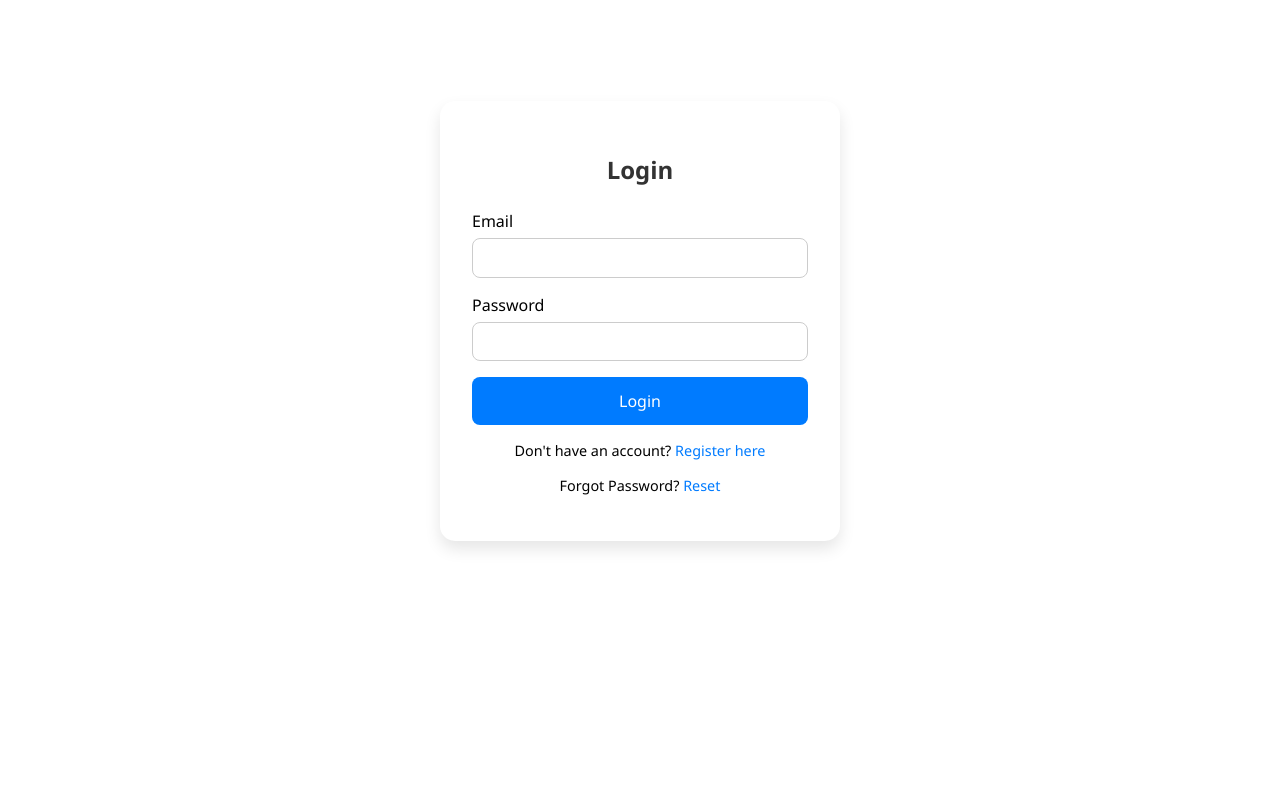
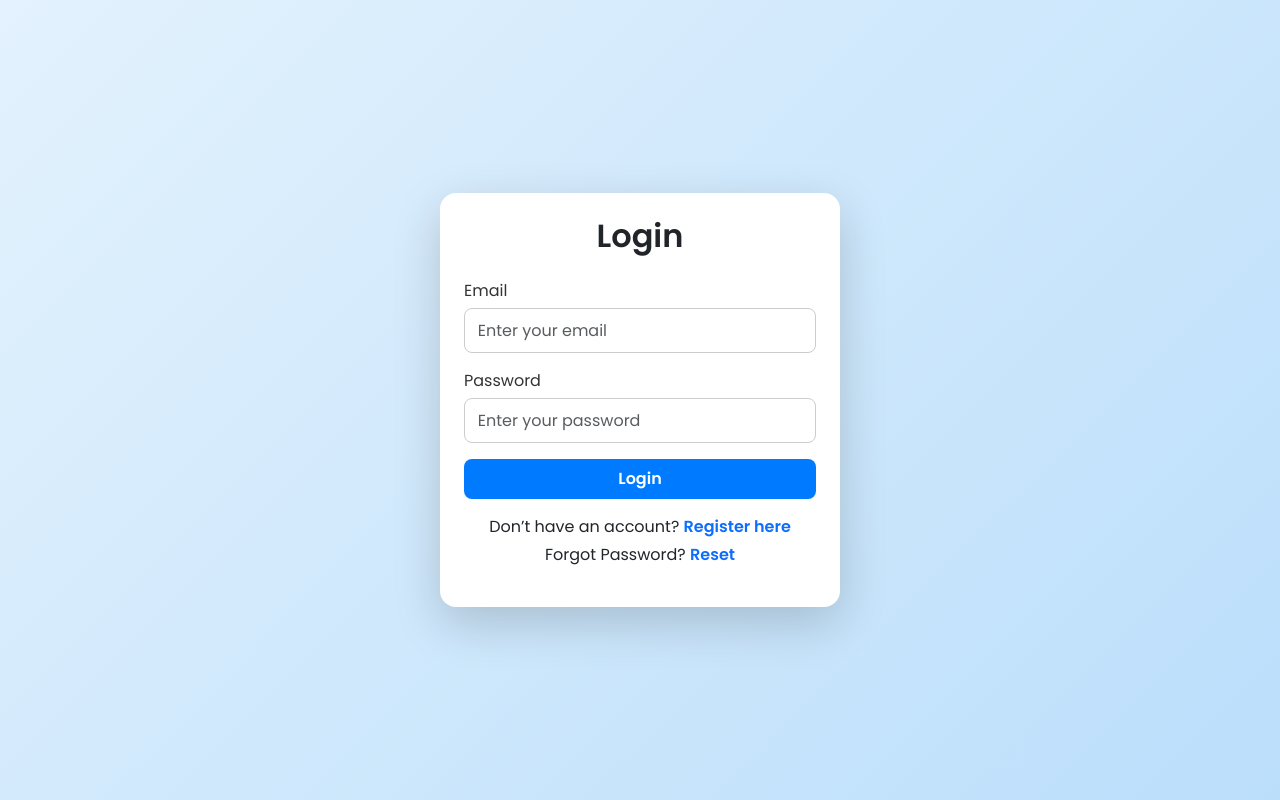
Before and after one commit to DarshanSK04/expense-frontend, an Angular app: page / in a window 1280 px wide. Built offline with nearby package versions, Linux system fonts and the light colour scheme.

Commit message:
login component HTML and CSS

```diff
--- a/angular.json
+++ b/angular.json
@@ -27,7 +27,9 @@
               }
             ],
             "styles": [
-              "src/styles.css"
+              "src/styles.css",
+              "node_modules/bootstrap/dist/css/bootstrap.min.css"
+
             ],
             "scripts": []
           },
@@ -86,7 +88,9 @@
               }
             ],
             "styles": [
-              "src/styles.css"
+              "src/styles.css",
+              "node_modules/bootstrap/dist/css/bootstrap.min.css"
+
             ],
             "scripts": []
           }
--- a/package.json
+++ b/package.json
@@ -18,7 +18,7 @@
     "@angular/platform-browser": "^18.2.0",
     "@angular/platform-browser-dynamic": "^18.2.0",
     "@angular/router": "^18.2.0",
-    "bootstrap": "^5.3.7",
+    "bootstrap": "^5.3.8",
     "json": "^11.0.0",
     "json-server": "^1.0.0-beta.3",
     "rxjs": "~7.8.0",
--- a/src/app/login/login.component.css
+++ b/src/app/login/login.component.css
@@ -1,79 +1,89 @@
+/* 🌐 Base Reset */
 * {
   box-sizing: border-box;
-    font-family: 'Segoe UI', sans-serif;
-  }  body, html {
+  font-family: 'Poppins', 'Segoe UI', sans-serif;
+}
+
+body, html {
   margin: 0;
   padding: 0;
-background: #f0f2f5;
+  background: linear-gradient(135deg, #e3f2fd, #bbdefb);
+  min-height: 100vh;
 }
 
-.login-container {
-width: 100%;
-max-width: 400px;
-margin: 8% auto;
-padding: 2rem;
-background-color: #fff;
-border-radius: 15px;
-box-shadow: 0 8px 16px rgba(0,0,0,0.1);
+/* 🧱 Layout Wrapper */
+.login-wrapper {
+  background: linear-gradient(135deg, #e3f2fd, #bbdefb);
+  padding: 1rem;
 }
 
-form h2 {
-text-align: center;
-margin-bottom: 1.5rem;
-color: #333;
+/* 🧩 Card Styling */
+.login-card {
+  background-color: #ffffff;
+  border-radius: 15px;
+  box-shadow: 0px 10px 25px rgba(0, 0, 0, 0.1);
 }
 
-.form-group {
-margin-bottom: 1rem;
-}
-
+/* 📝 Form Elements */
 label {
   display: block;
-margin-bottom: 0.4rem;
+  color: #333;
   font-weight: 500;
+  margin-bottom: 0.3rem;
 }
 
 input[type="email"],
 input[type="password"] {
   width: 100%;
-padding: 0.6rem;
+  padding: 0.6rem 0.8rem;
   border: 1px solid #ccc;
   border-radius: 8px;
-transition: border-color 0.3s;
+  transition: border-color 0.3s, box-shadow 0.3s;
 }
 
 input:focus {
   border-color: #007bff;
+  box-shadow: 0 0 0 0.2rem rgba(0, 123, 255, 0.25);
   outline: none;
 }
 
-button[type="button"] {
-width: 100%;
-padding: 0.8rem;
+/* 🔘 Button */
+button {
   background-color: #007bff;
   color: white;
+  font-weight: 600;
   border: none;
   border-radius: 8px;
-font-size: 1rem;
-cursor: pointer;
-transition: background-color 0.3s;
+  transition: all 0.3s ease-in-out;
 }
 
-button[type="button"]:hover {
+button:hover {
   background-color: #0056b3;
+  transform: translateY(-1px);
 }
 
-.signup-link {
-text-align: center;
-margin-top: 1rem;
-font-size: 0.9rem;
-}
-
-.signup-link a {
+/* 🔗 Links */
+a {
   color: #007bff;
   text-decoration: none;
 }
 
-.signup-link a:hover {
+a:hover {
   text-decoration: underline;
 }
+
+/* 📱 Responsive Tweaks */
+@media (max-width: 576px) {
+  .login-card {
+    padding: 1.5rem;
+    margin: 1rem;
+  }
+
+  h2 {
+    font-size: 1.4rem;
+  }
+
+  button {
+    font-size: 0.95rem;
+  }
+}
--- a/src/app/login/login.component.html
+++ b/src/app/login/login.component.html
@@ -1,26 +1,48 @@
-<div class="login-container">
-    <form>
-      <h2>Login</h2>
+<div class="container-fluid login-wrapper d-flex align-items-center justify-content-center min-vh-100">
+  <div class="card login-card shadow-lg border-0 rounded-4 p-4 w-100" style="max-width: 400px;">
+    <h2 class="text-center mb-4 fw-semibold">Login</h2>
 
-      <div class="form-group">
-        <label for="email">Email</label>
-        <input type="email" [(ngModel)]="loginObj.email" id="email" name="email" required />
+    <form (ngSubmit)="onLoginClick()" #loginForm="ngForm">
+      <div class="form-group mb-3">
+        <label for="email" class="fw-medium">Email</label>
+        <input
+          type="email"
+          [(ngModel)]="loginObj.email"
+          id="email"
+          name="email"
+          class="form-control"
+          required
+          placeholder="Enter your email"
+        />
       </div>
 
-      <div class="form-group">
-        <label for="password">Password</label>
-        <input type="password" [(ngModel)]="loginObj.password" id="password" name="password" required />
+      <div class="form-group mb-3">
+        <label for="password" class="fw-medium">Password</label>
+        <input
+          type="password"
+          [(ngModel)]="loginObj.password"
+          id="password"
+          name="password"
+          class="form-control"
+          required
+          placeholder="Enter your password"
+        />
       </div>
 
-      <div class="form-group">
-        <button type="button" (click)="onLoginClick()">Login</button>
+      <button type="submit" class="btn btn-primary w-100 py-2 rounded-3 fw-semibold">
+        Login
+      </button>
+
+      <div class="text-center mt-3">
+        <p class="mb-1">
+          Don’t have an account?
+          <a routerLink="/registration" class="text-decoration-none text-primary fw-semibold">Register here</a>
+        </p>
+        <p>
+          Forgot Password?
+          <a routerLink="/passwordreset" class="text-decoration-none text-primary fw-semibold">Reset</a>
+        </p>
       </div>
-
-      <p class="signup-link">
-        Don't have an account? <a routerLink="/registration">Register here</a>
-      </p>
-      <p class="signup-link">
-        Forgot Password? <a routerLink="/passwordreset">Reset</a>
-      </p>
     </form>
   </div>
+</div>
```
Also changed, not shown: 1 other file (tests, documents, lock files or other folders). Lines whose indentation alone changed are shown as unchanged.
